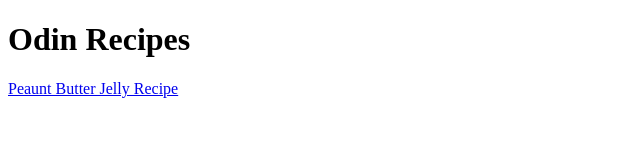
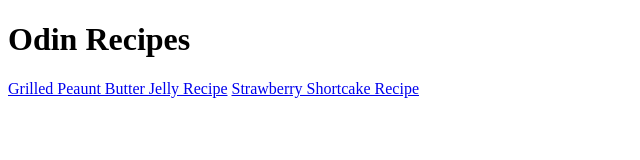
Before and after one commit to dmg5232/odin-recipes, a plain HTML site: page index.html in a window 1280 px wide. Shown: the whole page, without its empty margins (0-640 px from the left). Drawn offline with Linux system fonts and the light colour scheme.

Commit message:
Commit 2

```diff
--- a/index.html
+++ b/index.html
@@ -8,6 +8,8 @@
 </head>
 <body>
     <h1>Odin Recipes</h1>
-    <a href="recipes/pb_jelly.html">Peaunt Butter Jelly Recipe</a>
+    <a href="recipes/pb_jelly.html">Grilled Peaunt Butter Jelly Recipe</a>
+
+    <a href="recipes/Strawberry_Shortcake.html">Strawberry Shortcake Recipe</a>
 </body>
 </html>
```
